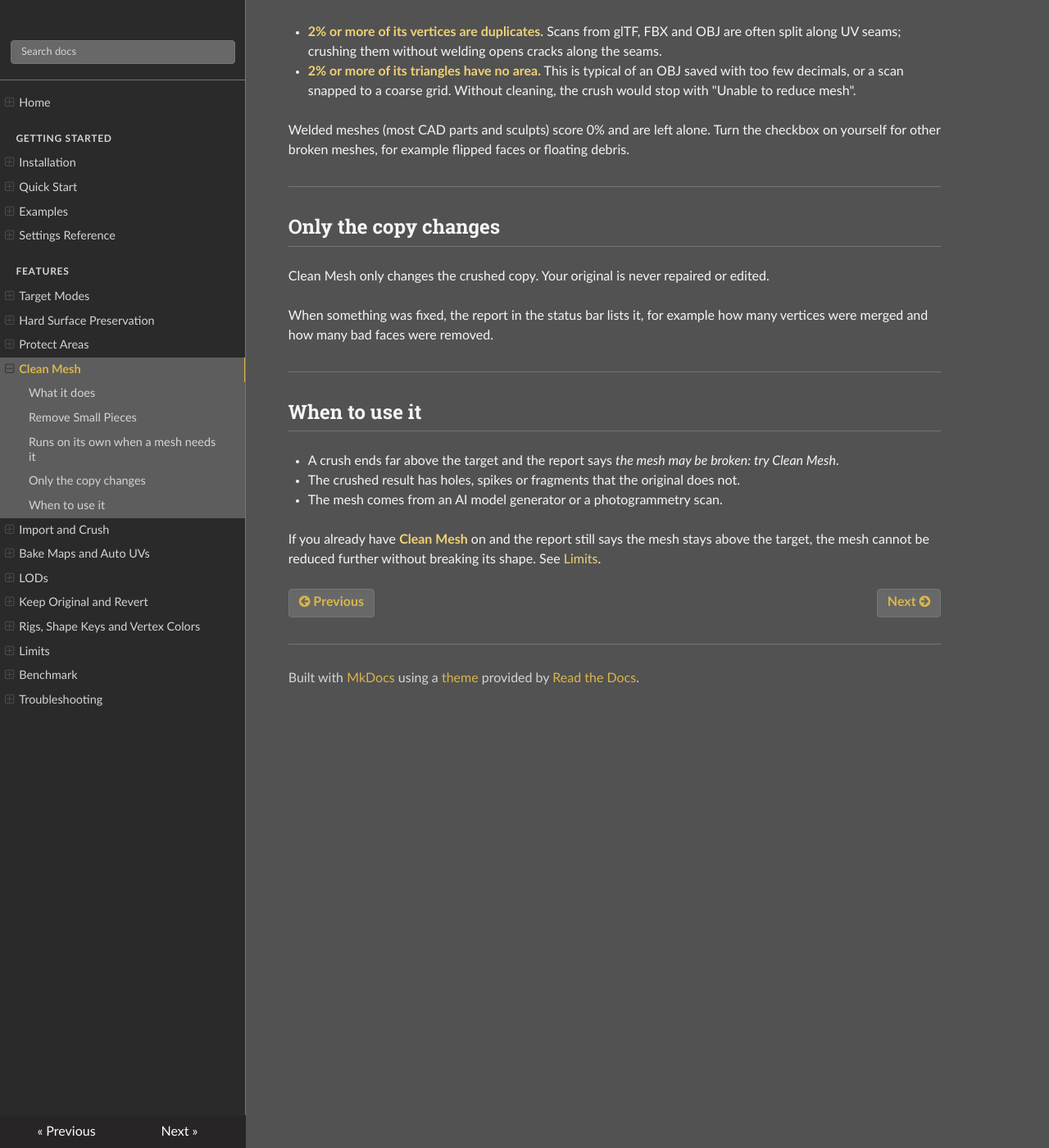
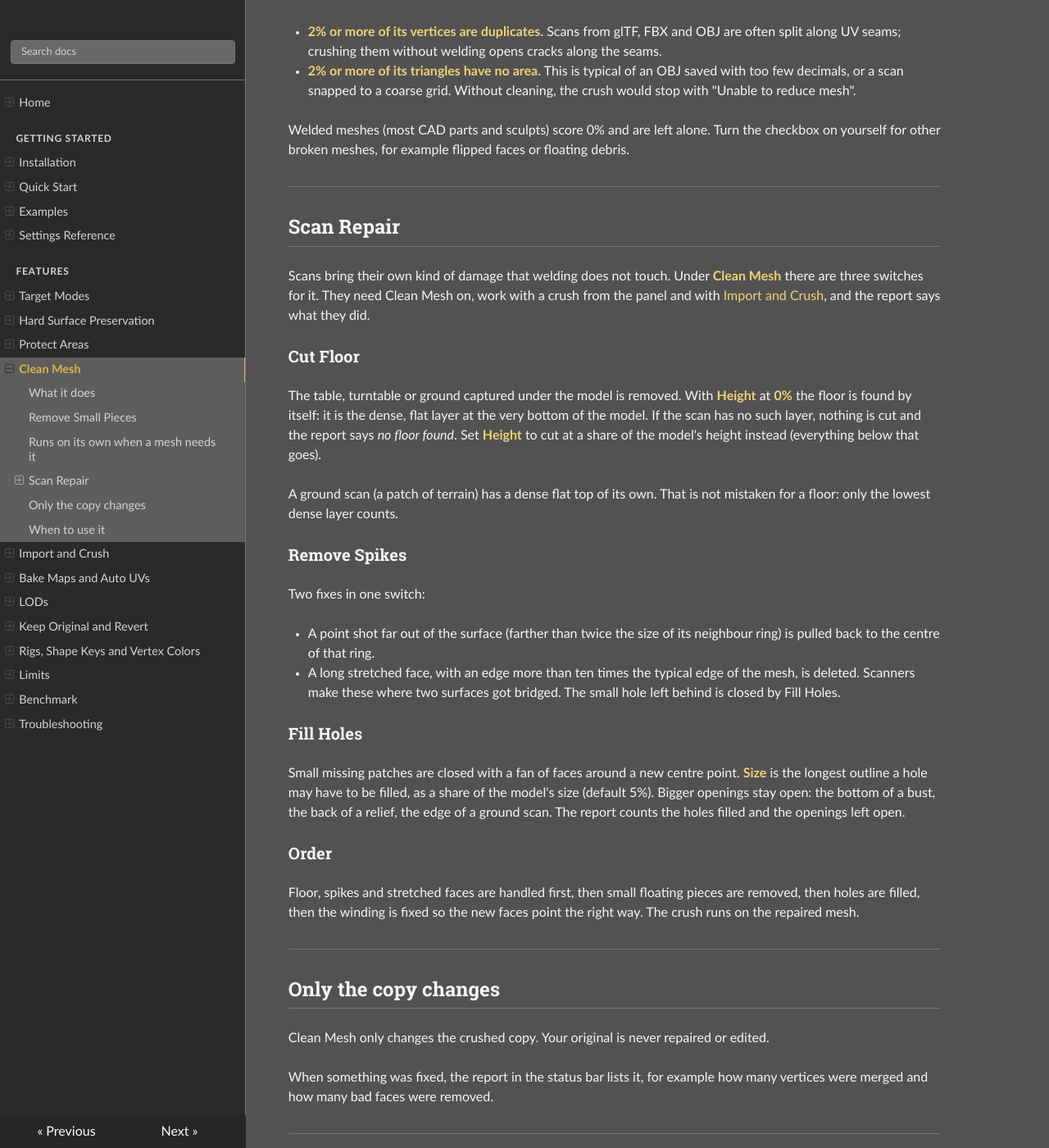
Before and after one commit to henriquevlopes/polygon-crusher-9000-docs, an MkDocs documentation site: the page built from docs/features/clean-mesh.md, in a window 1280 px wide and 1400 px high, scrolled down 918 px. Shown: the whole window at 82% size. Built offline with MkDocs 1.6.1, drawn with Linux system fonts in a browser that asks for light colours.

Commit message:
docs: Scan Repair (2.6.0)
Co-Authored-By: Claude Fable 5.1 <noreply@anthropic.com>

```diff
--- a/docs/features/clean-mesh.md
+++ b/docs/features/clean-mesh.md
@@ -45,6 +45,50 @@ faces or floating debris.
 
 ---
 
+## Scan Repair
+
+Scans bring their own kind of damage that welding does not touch. Under
+**Clean Mesh** there are three switches for it. They need Clean Mesh on,
+work with a crush from the panel and with
+[Import and Crush](import-crush.md), and the report says what they did.
+
+### Cut Floor
+
+The table, turntable or ground captured under the model is removed. With
+**Height** at **0%** the floor is found by itself: it is the dense, flat
+layer at the very bottom of the model. If the scan has no such layer,
+nothing is cut and the report says *no floor found*. Set **Height** to cut
+at a share of the model's height instead (everything below that goes).
+
+A ground scan (a patch of terrain) has a dense flat top of its own. That
+is not mistaken for a floor: only the lowest dense layer counts.
+
+### Remove Spikes
+
+Two fixes in one switch:
+
+- A point shot far out of the surface (farther than twice the size of its
+  neighbour ring) is pulled back to the centre of that ring.
+- A long stretched face, with an edge more than ten times the typical edge
+  of the mesh, is deleted. Scanners make these where two surfaces got
+  bridged. The small hole left behind is closed by Fill Holes.
+
+### Fill Holes
+
+Small missing patches are closed with a fan of faces around a new centre
+point. **Size** is the longest outline a hole may have to be filled, as a
+share of the model's size (default 5%). Bigger openings stay open: the
+bottom of a bust, the back of a relief, the edge of a ground scan. The
+report counts the holes filled and the openings left open.
+
+### Order
+
+Floor, spikes and stretched faces are handled first, then small floating
+pieces are removed, then holes are filled, then the winding is fixed so the
+new faces point the right way. The crush runs on the repaired mesh.
+
+---
+
 ## Only the copy changes
 
 Clean Mesh only changes the crushed copy. Your original is never repaired or
```
Also changed, not shown: docs/features/import-crush.md (+4 -3 lines), docs/settings.md (+14 -0 lines).
